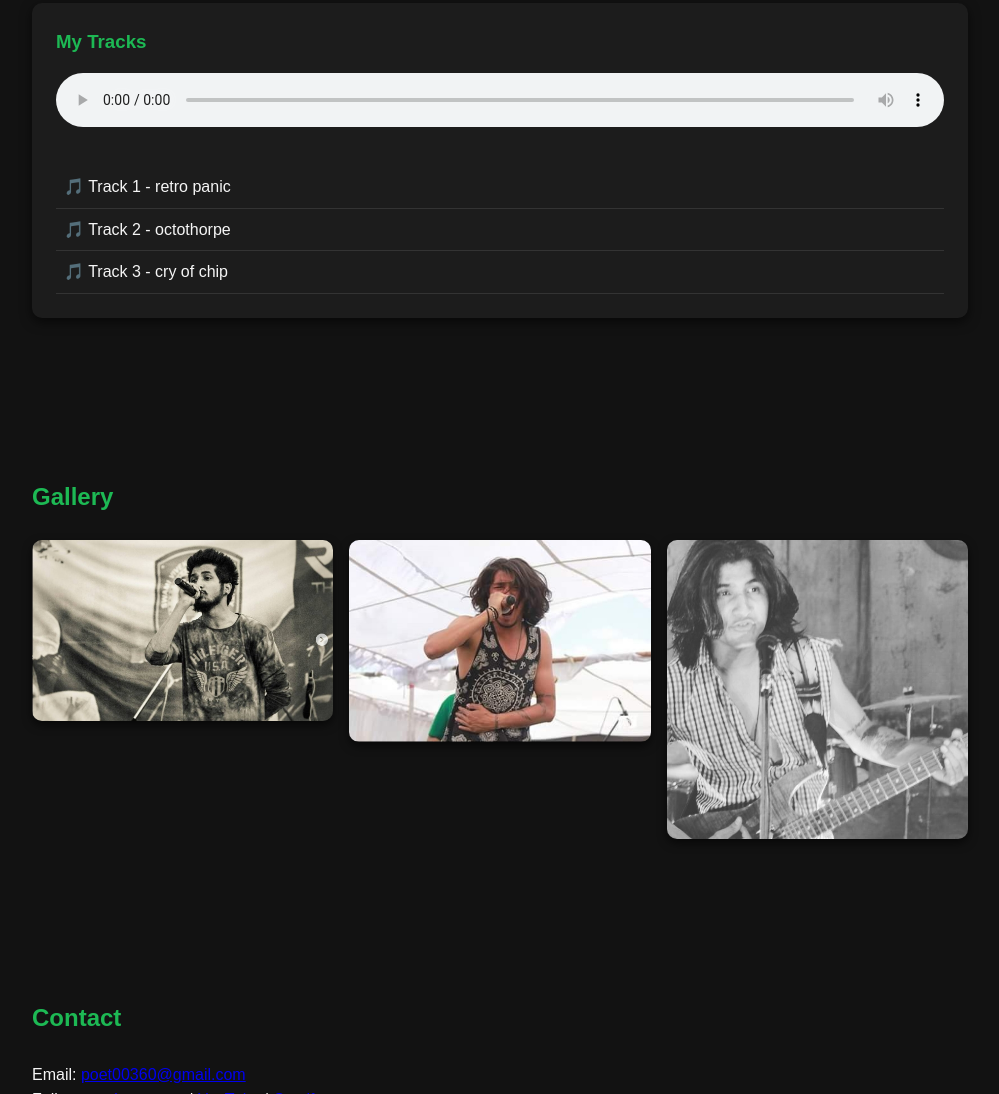
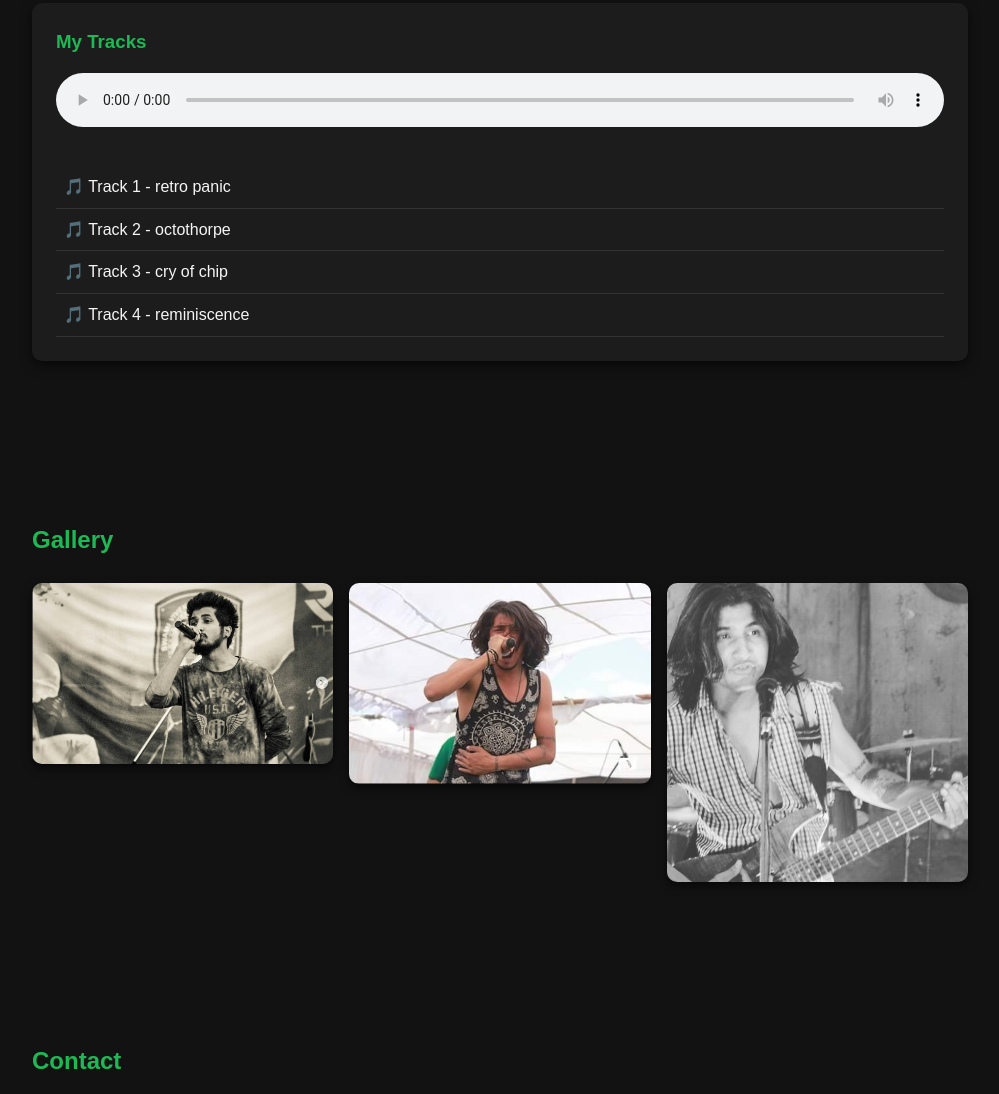
Before and after one commit to Blank00360/artist-portfolio, a plain HTML site: page index.html in a window 1280 px wide. Shown: the part 1997-3091 px from the top of the page, without its empty margins (140-1139 px from the left). Drawn offline with Linux system fonts and the light colour scheme.

Commit message:
Update index.html

```diff
--- a/index.html
+++ b/index.html
@@ -59,6 +59,7 @@
       <li data-src="music/get.mp3">🎵 Track 1 - retro panic</li>
       <li data-src="music/get(1).mp3">🎵 Track 2 - octothorpe</li>
       <li data-src="music/cryofchip.mp3">🎵 Track 3 - cry of chip</li>
+      <li data-src="music/reminiscence.mp3">🎵 Track 4 - reminiscence</li>
     </ul>
   </div>
 </section>
```
